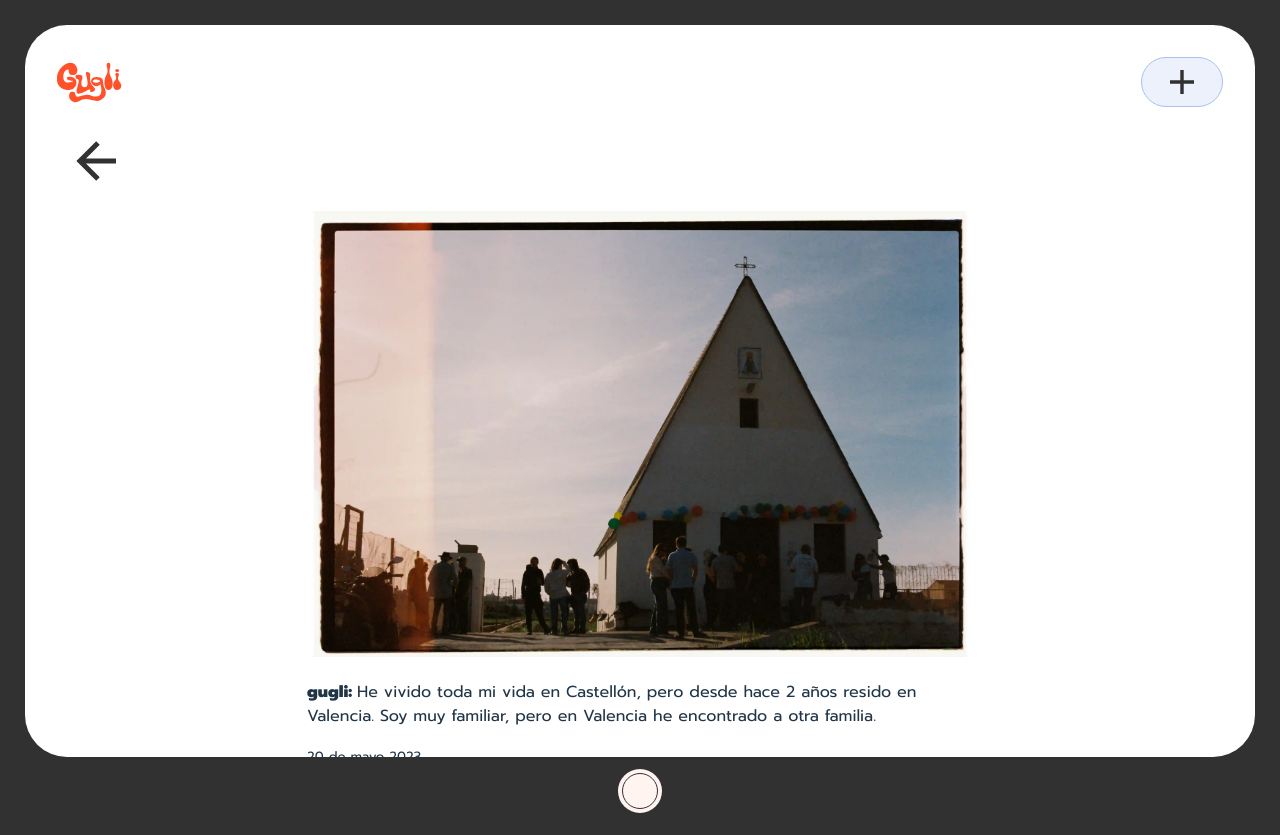
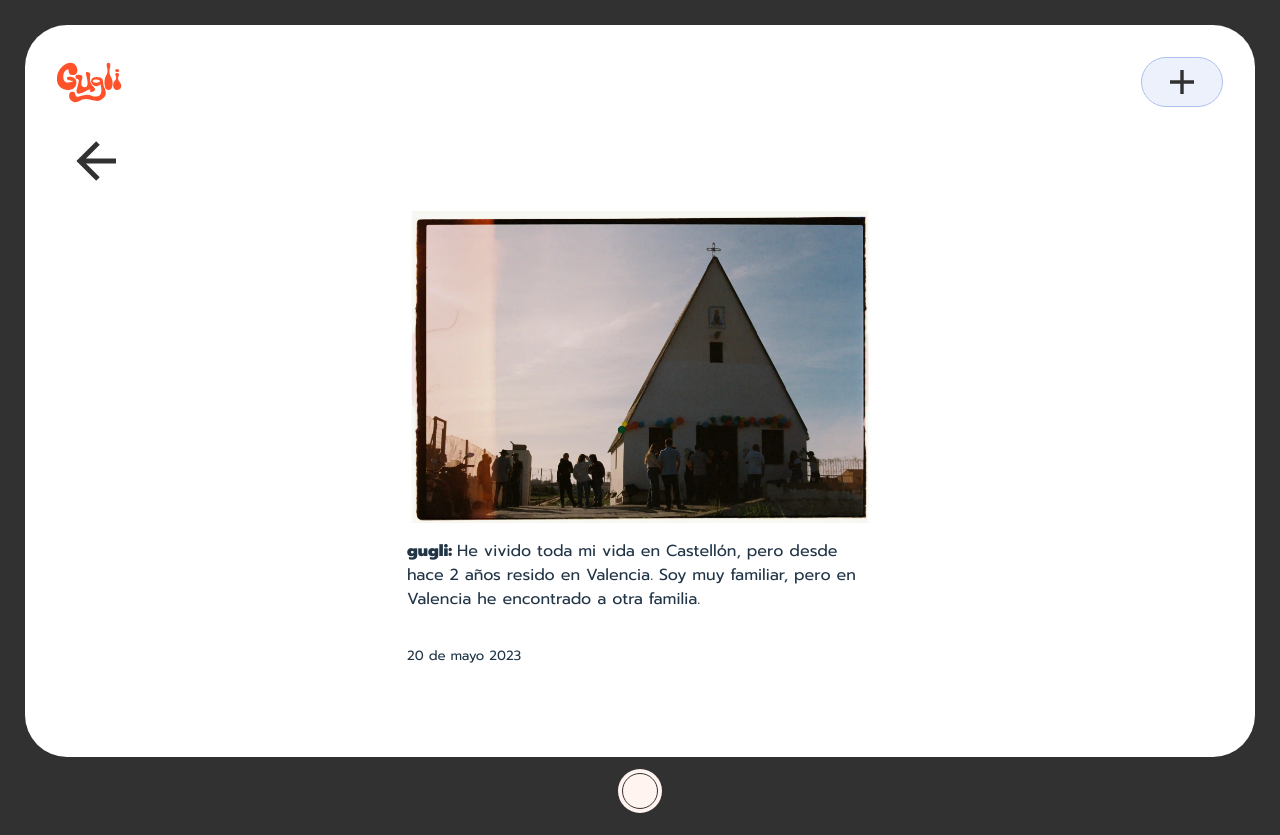
Before and after one commit to mariagugli/project-gamma, a React (Vite) app: page /sobremi/micasa in a window 1280 px wide. Built offline with nearby package versions, Linux system fonts and the light colour scheme.

Commit message:
añadir 0 a horas y minutos con un solo digito

```diff
--- a/src/views/about/About.scss
+++ b/src/views/about/About.scss
@@ -64,8 +64,12 @@
 .section__aboutpost {
     text-align: left;
     width: 100%;
+    display: flex;
+    flex-direction: column;
+    align-items: center;
     & > p {
         font-size: fs(medium);
+        width: 100%;
         @include mq($bp-medium) {
             font-size: fs(normal);
         }
@@ -75,14 +79,14 @@
         padding: 0 150px;
     }
     @include mq($bp-extralarge) {
-        width: calc(100% - 250px * 2);
-        padding: 0 250px;
+        width: calc(100% - 350px * 2);
+        padding: 0 350px;
     }
 }
 .img__aboutpost {
     width: 100%;
     height: auto;
-    max-height: 1000px;
+    max-height: 700px;
     object-fit: cover;
 }
 .carruselle {
--- a/src/views/blockpage/Blockpage.jsx
+++ b/src/views/blockpage/Blockpage.jsx
@@ -14,8 +14,8 @@ export default function Blockpage() {
         const day = new Date().getDate();
         const month = monthname[new Date().getMonth()];
         const year = new Date().getFullYear();
-        const hours = new Date().getHours();
-        const min = new Date().getMinutes();
+        const hours = String(new Date().getHours()).padStart(2, "0");
+        const min = String(new Date().getMinutes()).padStart(2, "0");
 
         setCurrentDate( day + ' de ' + month + ' de ' + year );
         setCurrentTime( hours + ':' + min );
```
